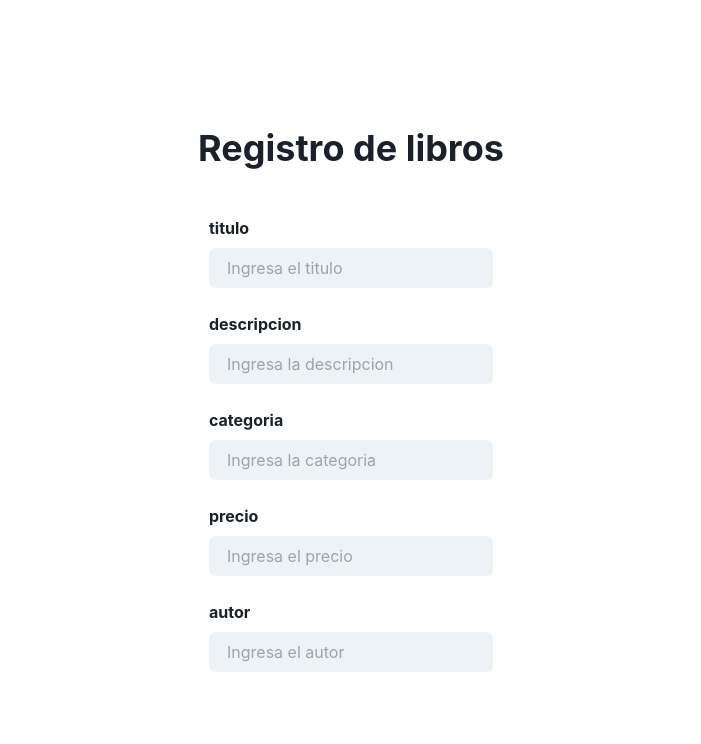
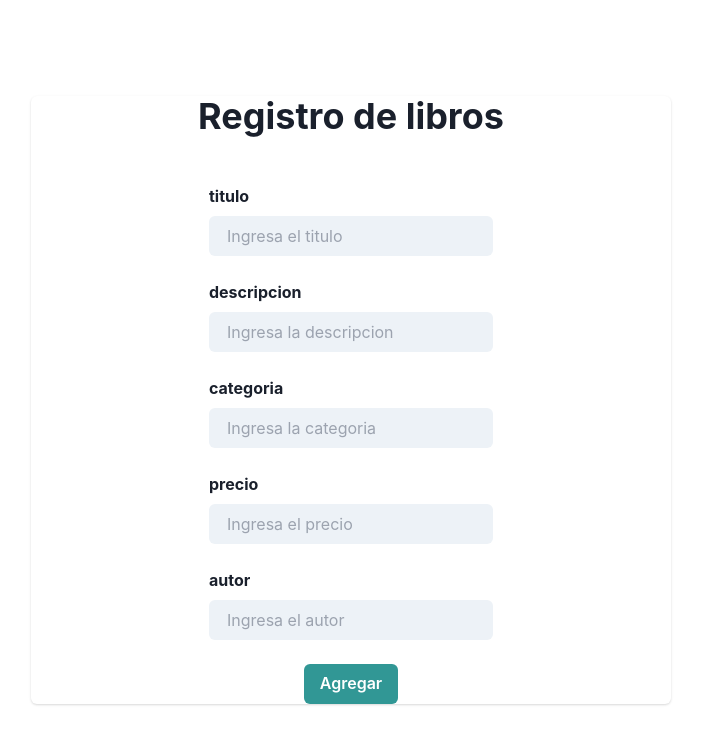
Before and after one commit to fabianra5789/books, a Next.js app in the folder apps/client/: page / in a window 1280 px wide. Shown: the top 744 px of the page, without its empty margins (289-990 px from the left). Built offline with nearby package versions, Linux system fonts and the light colour scheme.

Commit message:
ER: INDEX

```diff
--- a/apps/client/src/pages/index.js
+++ b/apps/client/src/pages/index.js
@@ -4,14 +4,18 @@ import { useRouter } from "next/router";
 import toast from "react-hot-toast";
 import Image from "next/image";
 import { Inter } from "next/font/google";
+import { Card, CardHeader, CardBody, CardFooter } from "@chakra-ui/react";
 
 const inter = Inter({ subsets: ["latin"] });
 const Inicio = () => {
   const router = useRouter();
   const [show, setShow] = React.useState(true);
   const [form, setFormValues] = React.useState({
-    email: "",
-    password: "",
+    titulo: "",
+    descripcion: "",
+    categoria: "",
+    precio: "",
+    autor: "",
   });
 
   const handleSubmit = async () => {
@@ -35,11 +39,13 @@ const Inicio = () => {
     copyForm[name] = value;
     setFormValues(copyForm);
   };
-
   return (
     <main className={`flex min-h-screen items-center justify-center `}>
+      <Card className="w-1/2">
+        {" "}
         <div className="flex justify-center items-center flex-col gap-6">
           <h1 className="text-center text-4xl font-bold">Registro de libros</h1>
+
           <div className="flex flex-col justify-center">
             <p className="text-base text-left font-bold my-2"></p>
             <p className="text-base text-left font-bold my-2">titulo</p>
@@ -77,8 +83,14 @@ const Inicio = () => {
               onChange={(e) => handleChange("titulo", e.target.value)}
             />
           </div>
+          <Button colorScheme="teal" onClick={handleSubmit}>
+            Agregar
+          </Button>
         </div>
+      </Card>{" "}
+      {/* Fin de la tarjeta */}
     </main>
   );
 };
+
 export default Inicio;
```
Lines whose indentation alone changed are shown as unchanged.
